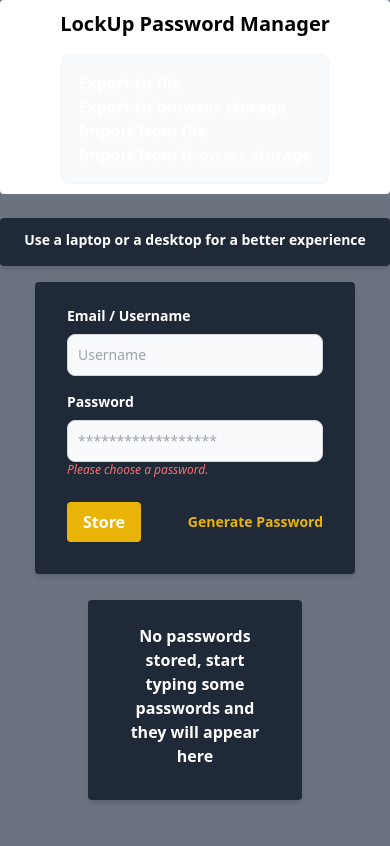
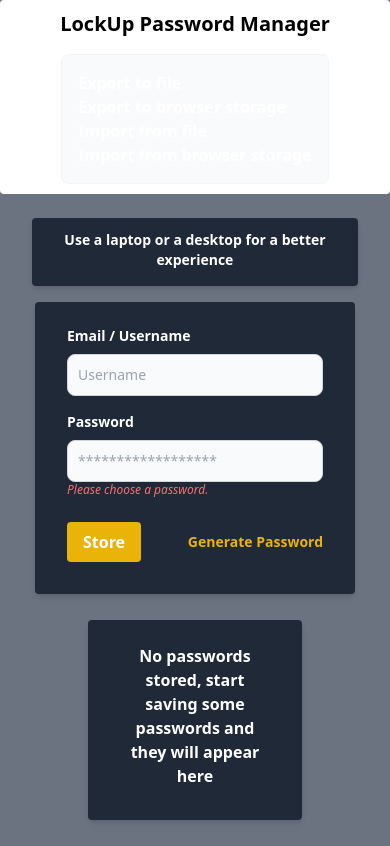
Before and after one commit to meeranh/LockUp, a React (Vite) app: page / in a window 390 px wide. Built offline with nearby package versions, Linux system fonts and the light colour scheme.

Commit message:
Fixed typo and adjusted padding

```diff
--- a/src/App.jsx
+++ b/src/App.jsx
@@ -11,7 +11,7 @@
         <TopButtons />
         <br />
       </header>
-      <div className="md:hidden">
+      <div className="md:hidden px-8">
         <p className="warning text-center font-bold text-white text-sm bg-gray-800 shadow-md rounded pt-3 pb-4 mb-4">
           Use a laptop or a desktop for a better experience
         </p>
--- a/src/components/dataOutputUI/StoredPasswords.jsx
+++ b/src/components/dataOutputUI/StoredPasswords.jsx
@@ -9,7 +9,7 @@
   return (
     <section className="passwordList mx-auto">
       {allPasswords.length == 0 ?
-        <div className="bg-gray-800 shadow-md rounded px-8 pt-6 pb-8 mb-4"><h5 className="emptyPlaceholder font-bold text-white">No passwords stored, start typing some passwords and they will appear here</h5></div> : <PasswordTable data={allPasswords} />}
+        <div className="bg-gray-800 shadow-md rounded px-8 pt-6 pb-8 mb-4"><h5 className="emptyPlaceholder font-bold text-white">No passwords stored, start saving some passwords and they will appear here</h5></div> : <PasswordTable data={allPasswords} />}
     </section>
   )
 }
```
